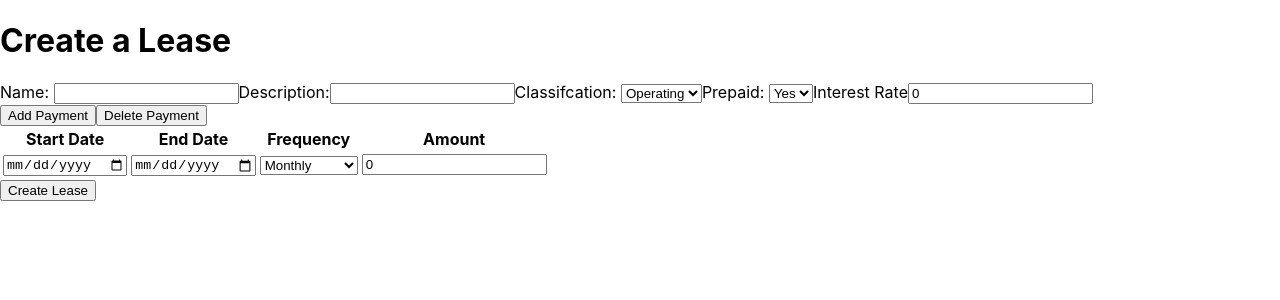
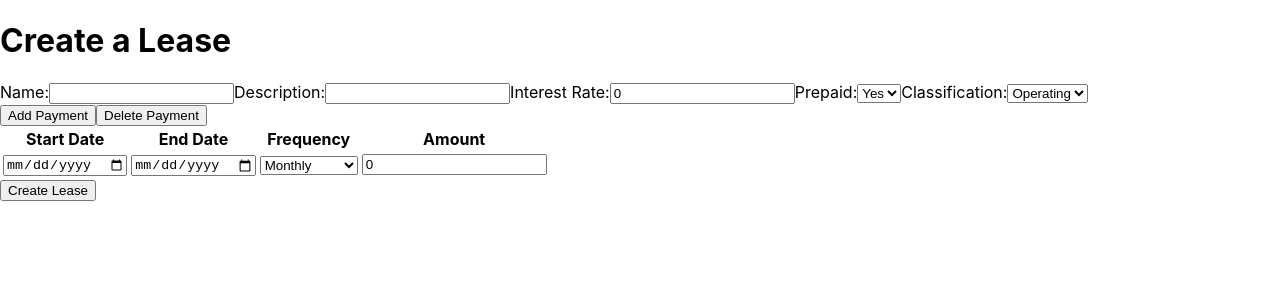
Before and after one commit to spur23/leases-react, a React (Create React App) app: page / in a window 1280 px wide. Shown: the top 300 px of the page. Built offline with nearby package versions, Linux system fonts and the light colour scheme; the HTML template or start-up script is replaced by a standard one.

Commit message:
add input component config

```diff
--- a/src/App.tsx
+++ b/src/App.tsx
@@ -5,6 +5,13 @@ import Download from './components/Download';
 import { createExcelData, createLease } from './helpers/utils';
 import { GeneratedLease } from './interfaces';
 import { useForm } from './hooks/useForm';
+import Input from './components/Input';
+
+export enum InputTypes {
+  Select = 'select',
+  Text = 'text',
+  Number = 'number'
+}
 
 const leaseInitialValues = {
   name: '',
@@ -81,54 +88,64 @@ const App = () => {
     setGeneratedLease(genLease.getAllLeaseInformation());
   };
 
+  const inputObject = [
+    {
+      label: 'Name:',
+      type: InputTypes.Text,
+      name: 'name',
+      id: 'name',
+      value: values.name,
+      onChange: handleChange
+    },
+    {
+      label: 'Description:',
+      type: InputTypes.Text,
+      name: 'description',
+      id: 'description',
+      value: values.description,
+      onChange: handleChange
+    },
+    {
+      label: 'Interest Rate:',
+      type: InputTypes.Number,
+      name: 'interestRate',
+      id: 'interestRate',
+      value: values.interestRate,
+      onChange: handleChange
+    },
+    {
+      label: 'Prepaid:',
+      type: InputTypes.Select,
+      name: 'prepaid',
+      id: 'prepaid',
+      value: values.prepaid,
+      onChange: handleChange,
+      options: [
+        { text: 'Yes', value: 'true' },
+        { text: 'No', value: 'false' }
+      ]
+    },
+    {
+      label: 'Classification:',
+      type: InputTypes.Select,
+      name: 'classification',
+      id: 'classification',
+      value: values.prepaid,
+      onChange: handleChange,
+      options: [
+        { text: 'Operating', value: 'operting' },
+        { text: 'Finance', value: 'finance' }
+      ]
+    }
+  ];
+
   return (
     <div className="App">
       <h1>Create a Lease</h1>
-
       <form onSubmit={onSubmit}>
-        <label>Name: </label>
-        <input
-          type="text"
-          name="name"
-          id="name"
-          value={values.name}
-          onChange={handleChange}
-        />
-        <label>Description:</label>
-        <input
-          name="description"
-          id="description"
-          value={values.description}
-          onChange={handleChange}
-        />
-        <label>Classifcation: </label>
-        <select
-          name="classification"
-          id="classification"
-          value={values.classification}
-          onChange={handleChange}
-        >
-          <option value="operating">Operating</option>
-          <option value="finance">Finance</option>
-        </select>
-        <label>Prepaid: </label>
-        <select
-          name="prepaid"
-          id="prepaid"
-          value={values.prepaid}
-          onChange={handleChange}
-        >
-          <option value="true">Yes</option>
-          <option value="false">No</option>
-        </select>
-        <label>Interest Rate</label>
-        <input
-          type="number"
-          name="interestRate"
-          id="interestRate"
-          value={values.interestRate}
-          onChange={handleChange}
-        />
+        {inputObject.map((input) => (
+          <Input config={input} />
+        ))}
         <div>
           <Payments
             onChange={onChangePayments}
```
